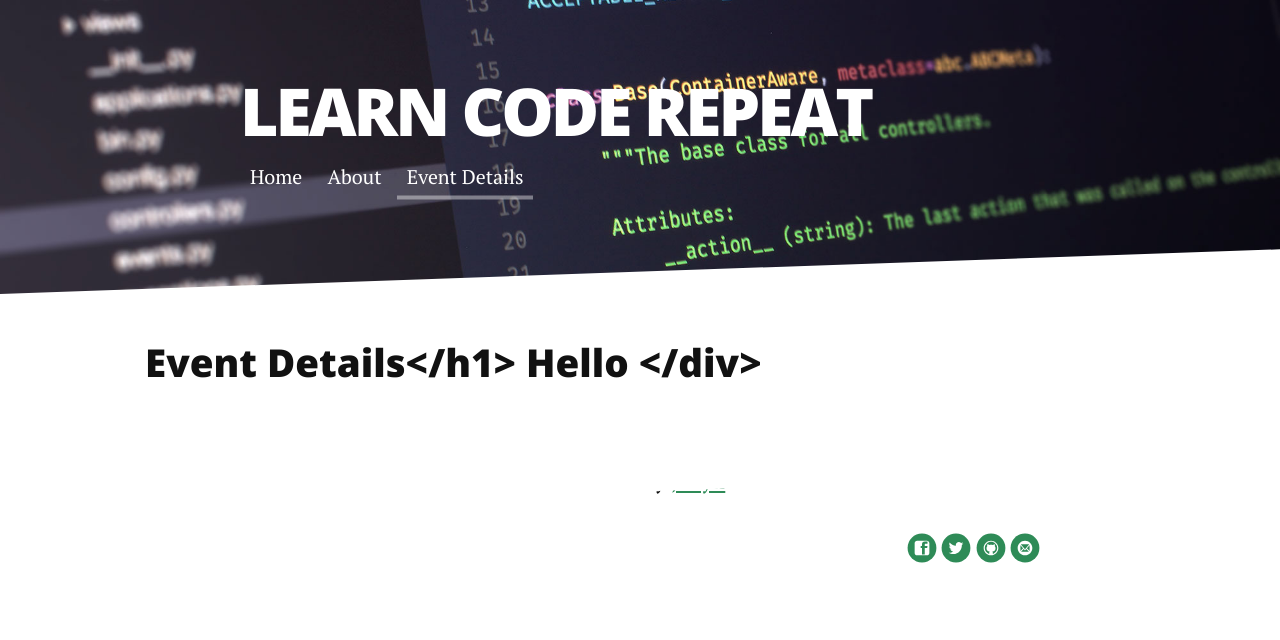
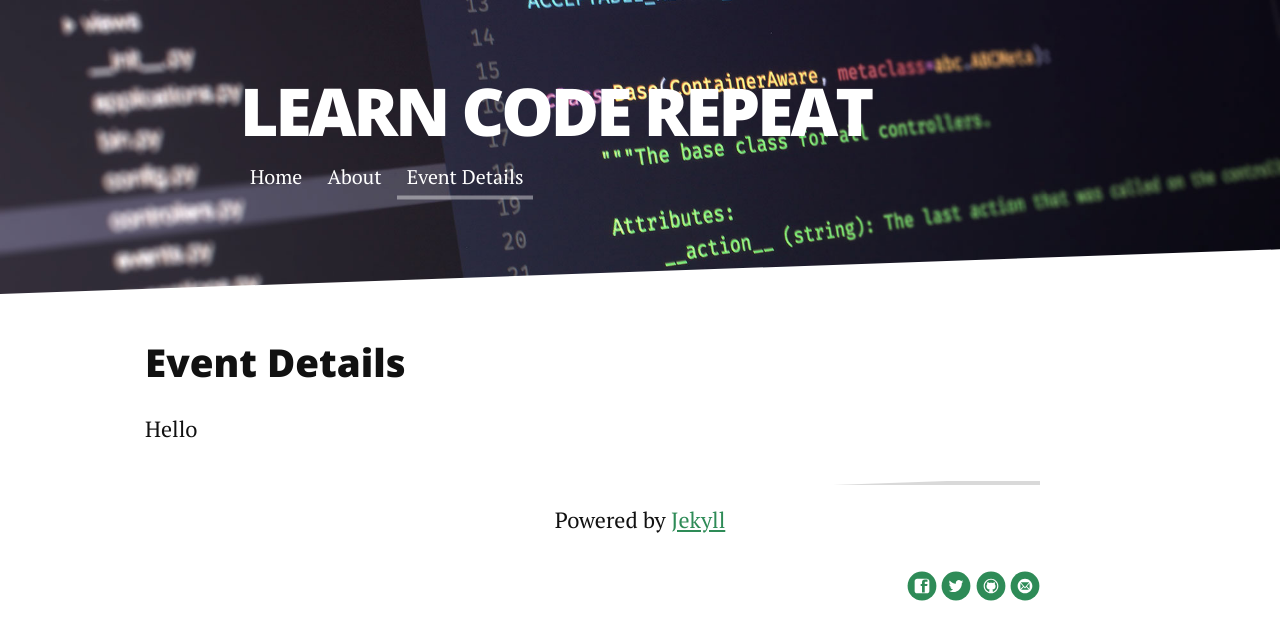
Before and after one commit to learncoderepeat/rva-website, a Jekyll site: the page built from eventdetails.md, in a window 1280 px wide. Shown: the top 640 px of the page. Built offline with Jekyll 4.4.1, drawn with Linux system fonts in a browser that asks for light colours; nearby versions of some CDN libraries.

```diff
--- a/eventdetails.md
+++ b/eventdetails.md
@@ -4,6 +4,6 @@ title: Event Details
 ---
 
 <div id="post">
-  <h3>Event Details</h1>
+  <h3>Event Details</h3>
   Hello
 </div>
```
